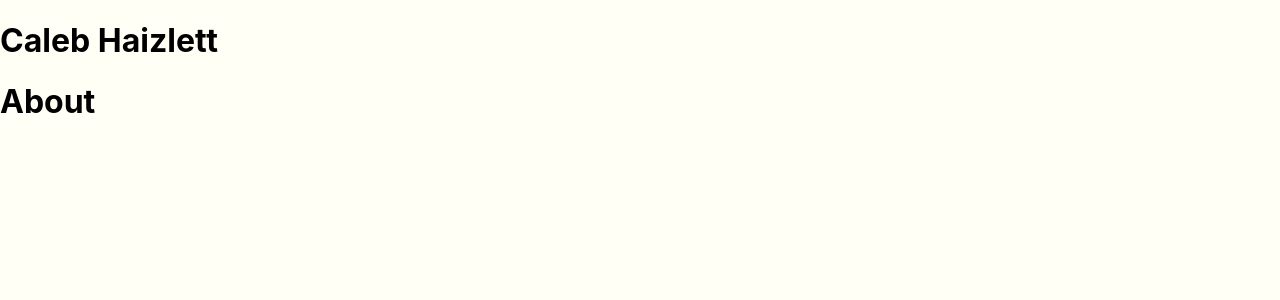
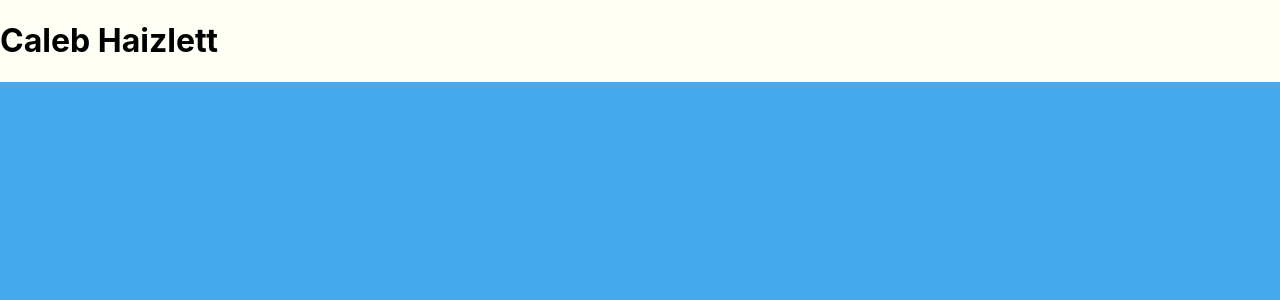
Before and after one commit to CHaiz15/Portfolio, a React (Create React App) app: page /about in a window 1280 px wide. Shown: the top 300 px of the page. Built offline with nearby package versions, Linux system fonts and the light colour scheme.

Commit message:
Update About component

```diff
--- a/src/Components/About/About.js
+++ b/src/Components/About/About.js
@@ -3,10 +3,15 @@ import styled from 'styled-components'
 
 const About = () => {
   return (
-    <>
-      <h1>About</h1>
-    </>
+    <ContentContainer>
+    </ContentContainer>
   )
 }
 
+const ContentContainer = styled.main`
+  background-color: rgb(70, 170, 239);
+  height: 100vh;
+  width: 100%;
+`
+
 export default About
```
